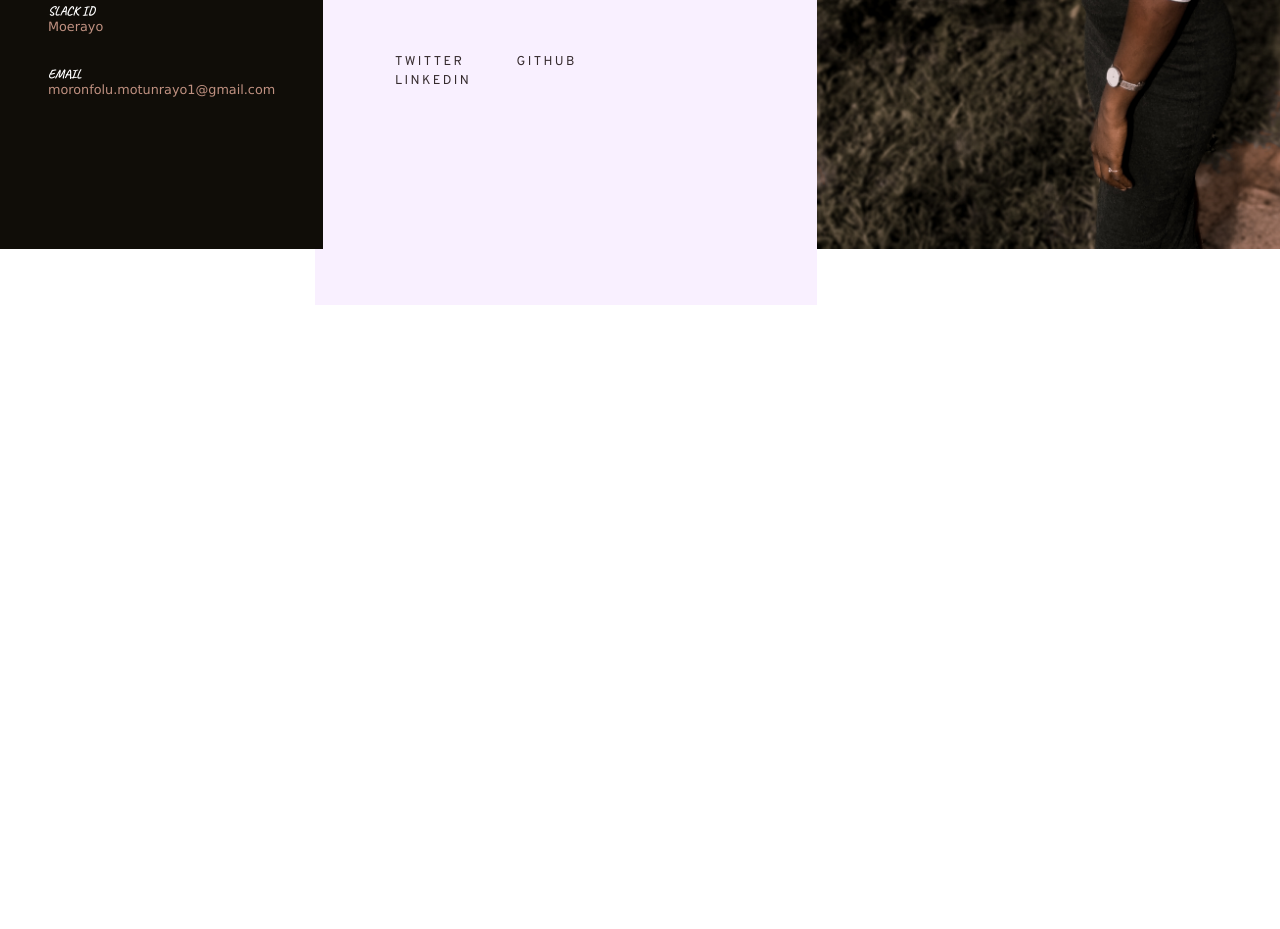
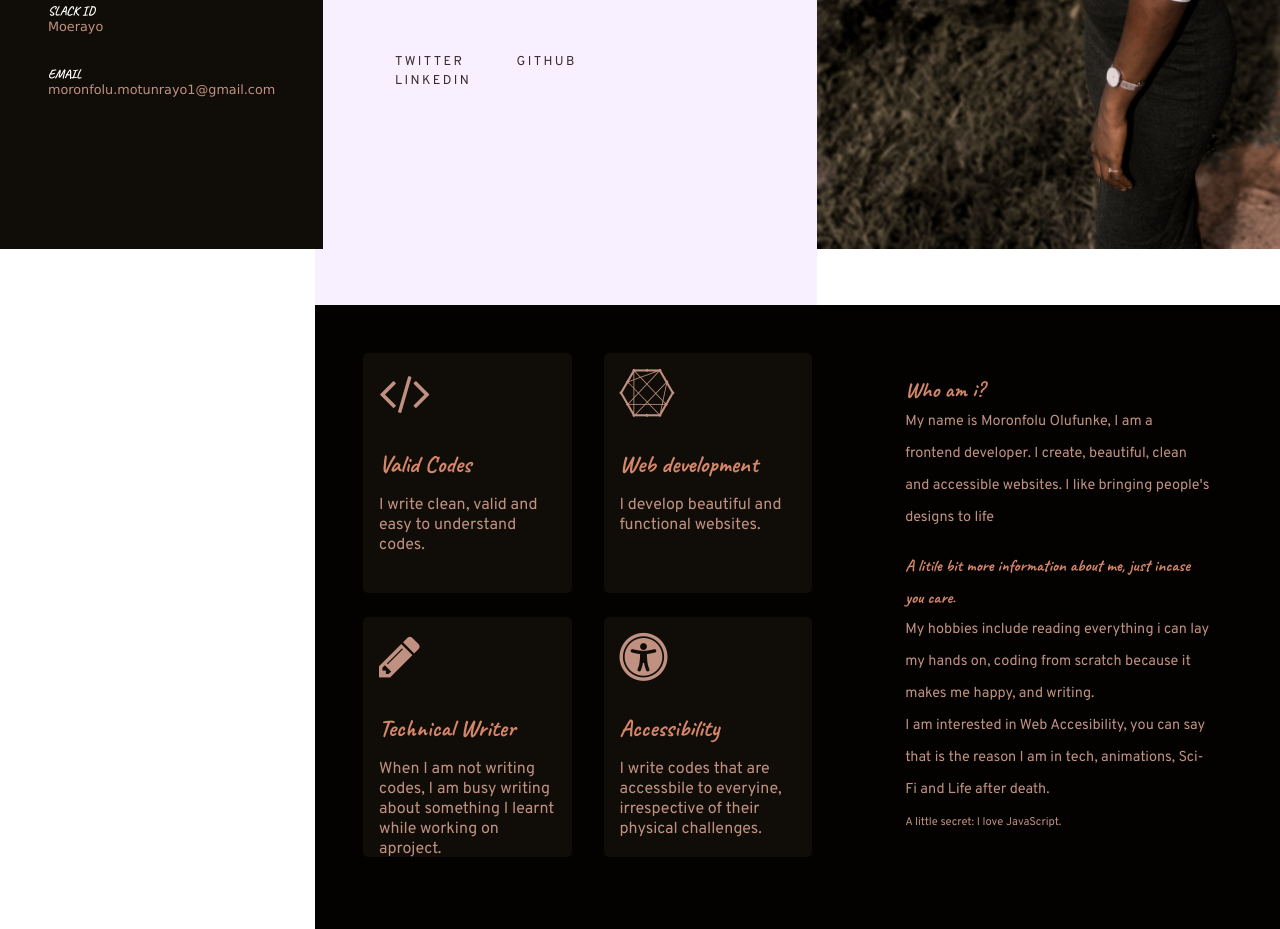
Before and after one commit to MoeRayo/personalportfolio, a plain HTML site: page index.html in a window 1280 px wide. Shown: the part 551-1480 px from the top of the page. Before the commit the page ends 856 px from the top, so only its background shows below. Drawn offline with Linux system fonts and the light colour scheme.

Commit message:
about section completed

```diff
--- a/css/style.css
+++ b/css/style.css
@@ -96,6 +96,59 @@ body {
     height: 800px;
     background-repeat:no-repeat;
 }
+/* section */
+#about-section{
+    display: flex;
+    flex-flow: row wrap;
+    background-color: #030201;
+    color: #C09181;
+    padding: 3rem;
+    font-family: 'Overpass', sans-serif;
+
+
+}
+#services{
+    flex-basis: 60%;
+}
+#bio{
+    flex-basis: 40%;
+    font-size: .9rem;
+    line-height: 2rem;
+    padding: 1.3rem;
+
+    /* padding: 3rem 2rem 0; */
+
+}
+.bio-sub{
+    padding-top: 1rem;
+}
+.icon-section{
+    display: flex;
+    flex-flow: row wrap;
+
+}
+.icon-card{
+    width: 40%;
+    background-color: #100D08;
+    /* background-color: #F9F0FF; */
+
+    margin: 0 2rem 1.5rem 0;
+    height: 30vh;
+    border-radius: 5px;
+    padding: 1rem;
+
+
+}
+.icon-card .heading{
+    margin: 2rem 0 1rem;
+}
+.heading,.bio-sub{
+    color: #d48669;
+    font-family: 'Caveat', cursive;
+}
+#bio-secret{
+    font-size: .7rem;
+}
 /* @media (max-width:1417){
 
 } */
--- a/index.html
+++ b/index.html
@@ -4,6 +4,7 @@
     <meta charset="UTF-8">
     <meta name="viewport" content="width=device-width, initial-scale=1.0">
     <link href="https://fonts.googleapis.com/css?family=Caveat:400,700|Overpass:400,700,800&display=swap" rel="stylesheet">
+  <link rel="stylesheet" href="https://cdnjs.cloudflare.com/ajax/libs/font-awesome/4.7.0/css/font-awesome.min.css">
     <link rel="stylesheet" href="css/style.css">
     <title>Moerayo.com</title>
 </head>
@@ -44,13 +45,62 @@
                     <img src="images/LRM_EXPORT_21721874864411_20190830_085149507.jpeg" width="500"> -->
                 </div>
             </div>
+
+            <section id="about-section">
+                <div id="services">
+
+                    <section class="icon-section">
+                        <div class="icon-card" >
+                            <p class="fonts"><i class="fa fa-code fa-3x"></i></p>
+                            <h2 class="heading">Valid Codes</h2>
+                            <p>I write clean, valid and easy to understand codes.</p>
+
+                        </div>
+                        <div class="icon-card">
+                            <p class="fonts"><i class="fa fa-connectdevelop fa-3x"></i></p>
+                            <h2 class="heading">Web development</h2>
+                            <p>I develop beautiful and functional websites.</p>
+
+
+                        </div>
+                         <div class="icon-card">
+                            <p class="fonts"><i class="fa fa-pencil fa-3x"></i></p>
+
+                            <h2 class="heading">Technical Writer</h2>
+                            <p>When I am not writing codes, I am busy writing about something I learnt while working on aproject. </p>
+                        </div>
+                        <div class="icon-card">
+                            <p class="fonts"><i class="fa fa-universal-access fa-3x"></i></p>
+                            <h2 class="heading">Accessibility</h2>
+                            <p>I write codes that are accessbile to everyine, irrespective of their physical challenges.</p>
+                        </div>
+
+                    </section>
+
+                    <!--
+            <div class="icon"><i class="fa fa-twitter"></i></div>
+            <div class="icon"><i class="fa fa-instagram"></i></div> -->
+                </div>
+                <div id="bio">
+                    <h2 class="heading">Who am i?</h2>
+                    <p>
+                        My name is Moronfolu Olufunke, I am a frontend developer. I create, beautiful, clean and accessible websites. I like bringing people's designs to life
+
+                    </p>
+                    <h3 class="bio-sub">A litile bit more information about me, just incase you care.</h3>
+                    <p>My hobbies include reading everything i can lay my hands on, coding from scratch  because it makes me happy, and writing.</p>
+                    <p>I am interested in Web Accesibility, you can say that is the reason I am in tech, animations, Sci-Fi and Life after death.</p>
+
+                    <p id="bio-secret">A little secret:  I love JavaScript.</p>
+                </div>
+            </section> <!--  about section ends    -->
+
+            <section id="portfolio">
+
+            </section>
+
         </div>
         <!-- cover page end -->
-        <div>
-            <div>
-
-            </div>
-        </div>
 
     </div>   <!-- wrapper ends  -->
 </body>
```
